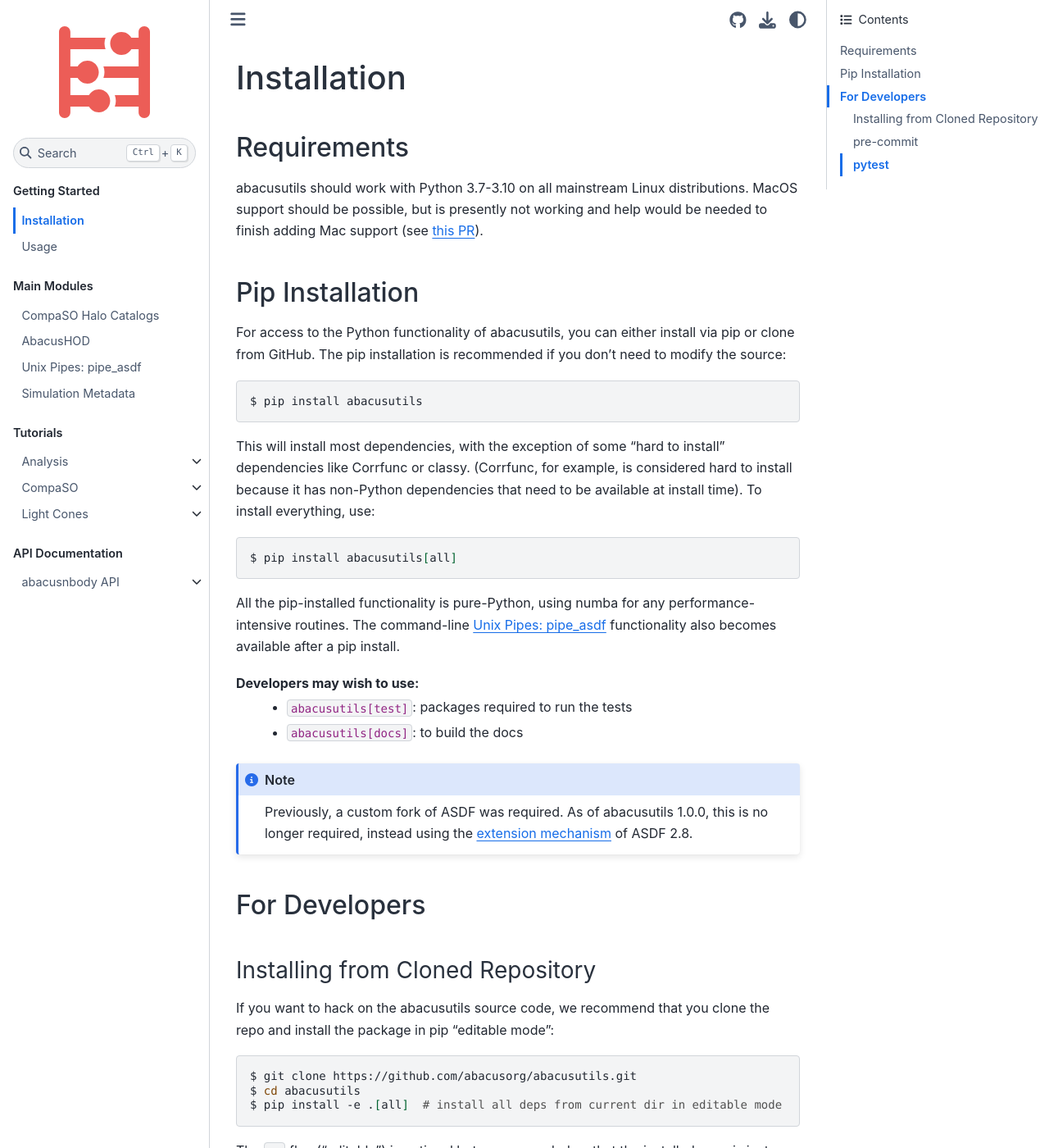
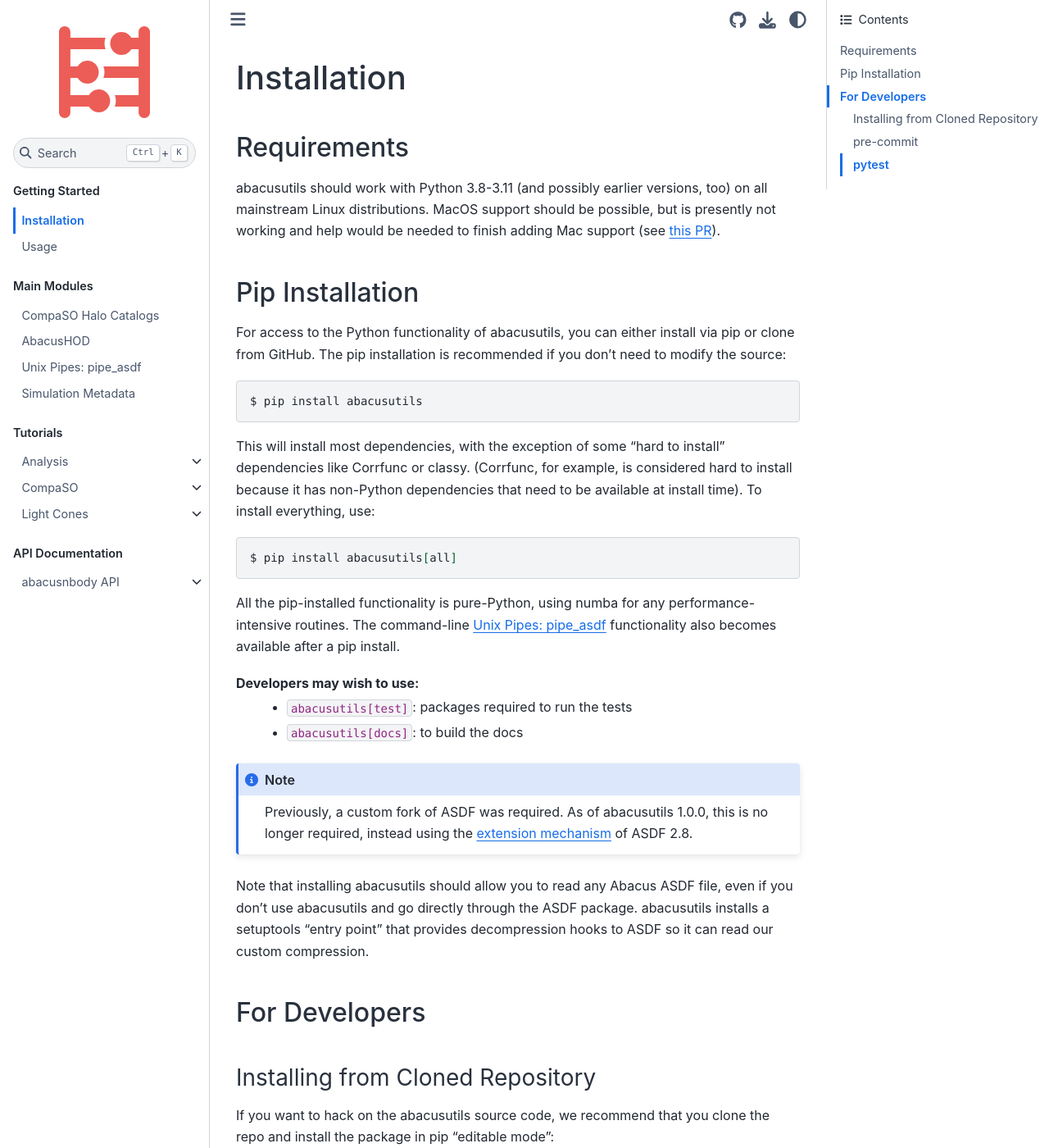
Before and after one commit to abacusorg/abacusutils, a Sphinx documentation site: the page built from docs/installation.rst, in a window 1280 px wide and 1400 px high. Shown: the whole window at 82% size. Built offline with Sphinx 7.4.7 and the Sphinx Book theme 1.1.4, drawn with Linux system fonts in a browser that asks for light colours.

Commit message:
Update installation.rst

```diff
--- a/docs/installation.rst
+++ b/docs/installation.rst
@@ -5,7 +5,8 @@ Installation
 
 Requirements
 ------------
-abacusutils should work with Python 3.7-3.10 on all mainstream Linux distributions.
+abacusutils should work with Python 3.8-3.11 (and possibly earlier versions, too)
+on all mainstream Linux distributions.
 MacOS support should be possible, but is presently not working and help would be
 needed to finish adding Mac support (see
 `this PR <https://github.com/abacusorg/abacusutils/pull/59>`_).
@@ -40,6 +41,11 @@ Developers may wish to use:
     this is no longer required, instead using the `extension mechanism
     <https://asdf.readthedocs.io/en/stable/asdf/extending/extensions.html>`_
     of ASDF 2.8.
+
+Note that installing abacusutils should allow you to read any Abacus ASDF file,
+even if you don't use abacusutils and go directly through
+the ASDF package.  abacusutils installs a setuptools "entry point" that provides
+decompression hooks to ASDF so it can read our custom compression.
 
 For Developers
 --------------
```
